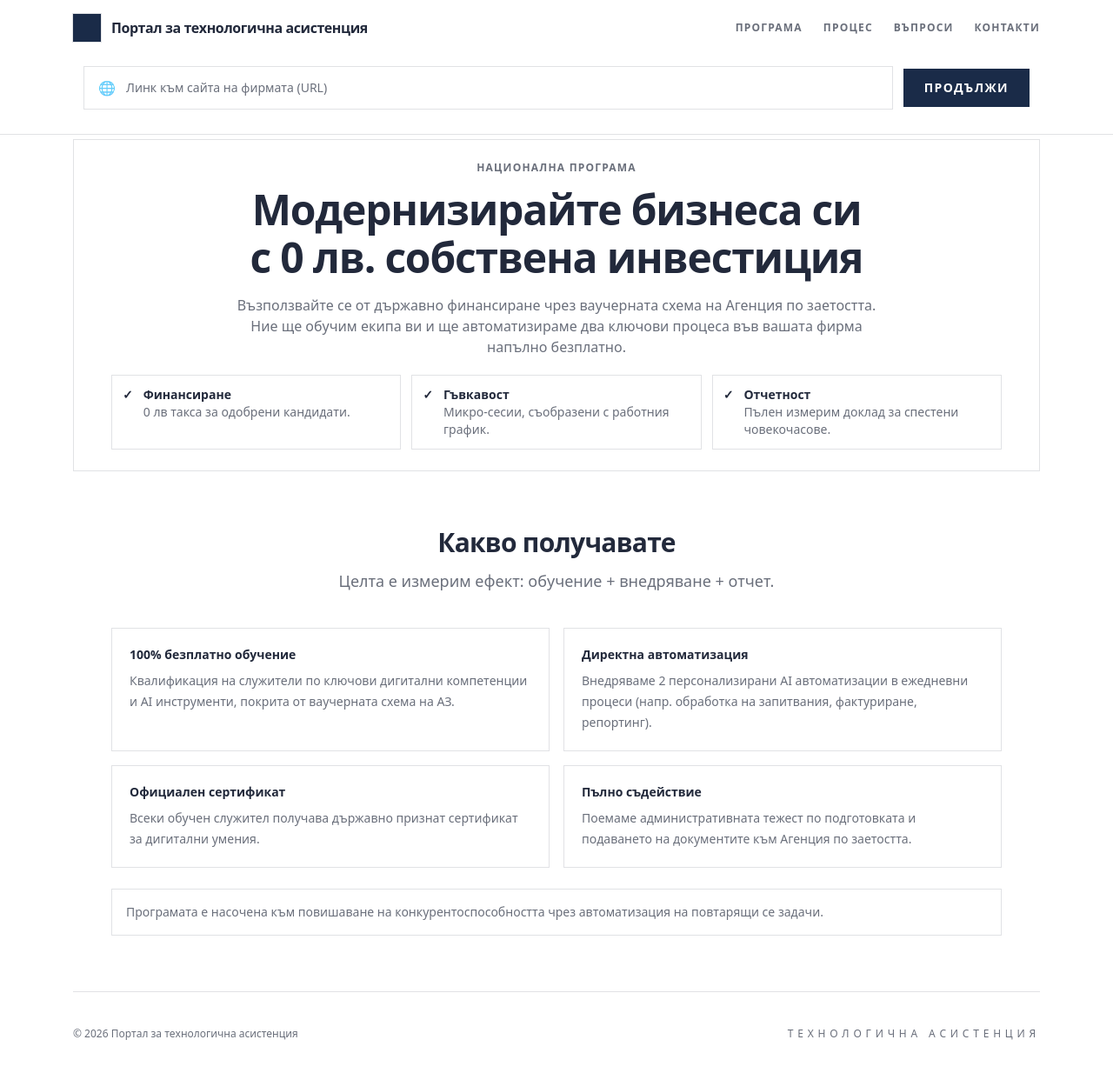
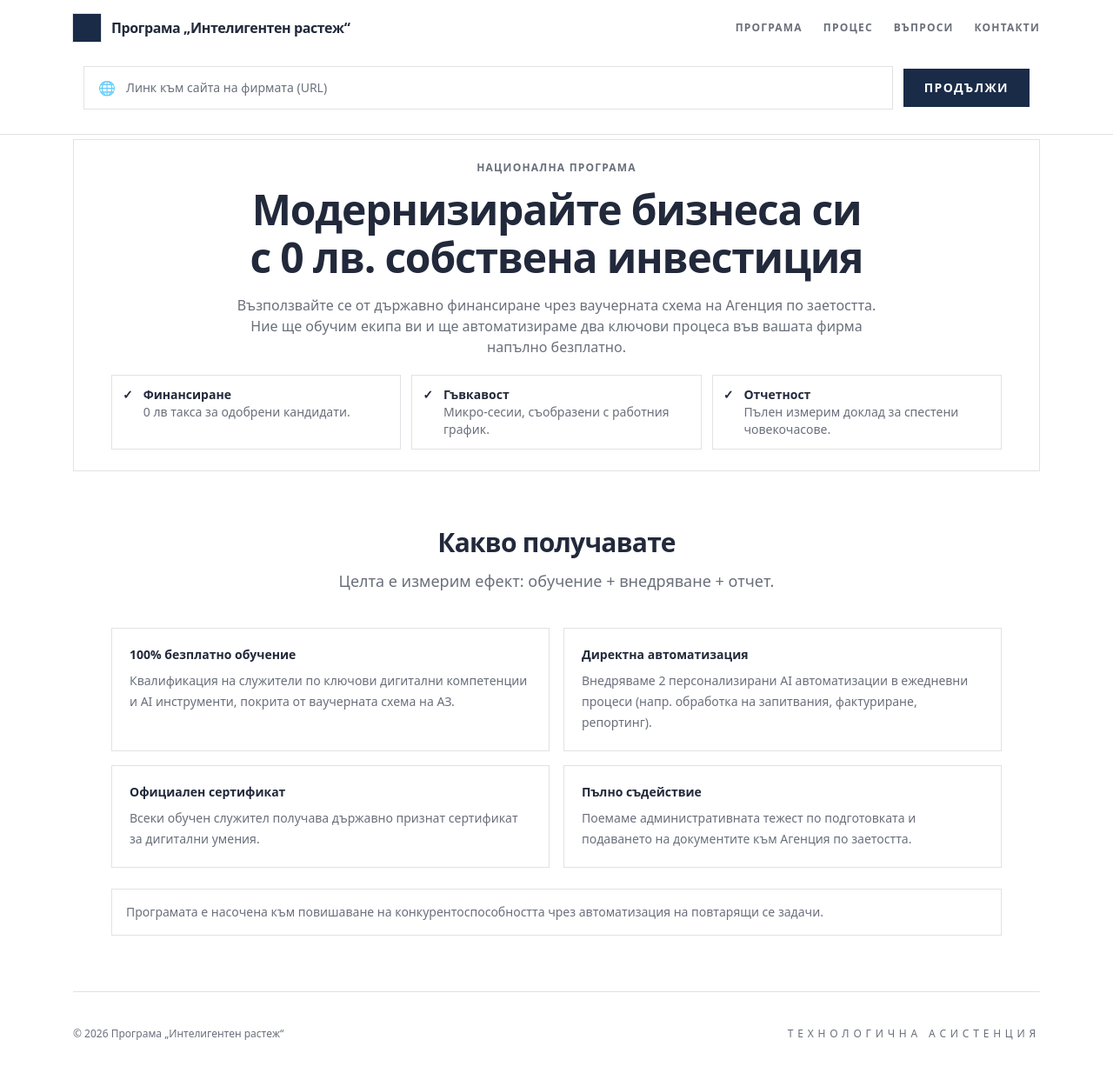
Before and after one commit to simeon619619619619-create/startwithai, a Next.js app: page / in a window 1280 px wide. Shown: the top 1234 px of the page at 87% size. Built offline with nearby package versions, Linux system fonts and the light colour scheme.

Commit message:
Branding: rename to 'Програма Интелигентен растеж'

```diff
--- a/src/app/chat/page.tsx
+++ b/src/app/chat/page.tsx
@@ -445,7 +445,7 @@ function ChatInner() {
         <div className="mx-auto flex max-w-5xl items-center justify-between gap-4 px-5 py-4">
           <div className="flex items-center gap-3">
             <div className="h-8 w-8 rounded-xl bg-gradient-to-br from-sky-400/80 via-emerald-300/60 to-sky-400/30 ring-1 ring-white/15" />
-            <div className="font-semibold tracking-tight text-[color:var(--text)]">Портал за технологична асистенция</div>
+            <div className="font-semibold tracking-tight text-[color:var(--text)]">Програма „Интелигентен растеж“</div>
           </div>
           <button
             onClick={() => router.push("/")}
--- a/src/app/layout.tsx
+++ b/src/app/layout.tsx
@@ -2,7 +2,7 @@ import type { Metadata } from "next";
 import "./globals.css";
 
 export const metadata: Metadata = {
-  title: "Портал за технологична асистенция — кандидатстване за AI одит",
+  title: "Програма „Интелигентен растеж“ — кандидатстване за AI одит",
   description:
     "Проверка на допустимост + безплатен AI одит и внедряване по ваучерната схема на Агенция по заетостта (при одобрение).",
   metadataBase: new URL("https://startwithai.vercel.app"),
--- a/src/app/page.tsx
+++ b/src/app/page.tsx
@@ -105,7 +105,7 @@ export default function HomePage() {
         {/* Footer */}
         <footer className="mt-16 border-t border-[color:var(--stroke)] py-10 text-xs text-[color:var(--muted)]">
           <div className="mx-auto flex max-w-6xl flex-col items-center justify-between gap-3 md:flex-row">
-            <div>© {new Date().getFullYear()} Портал за технологична асистенция</div>
+            <div>© {new Date().getFullYear()} Програма „Интелигентен растеж“</div>
             <div className="uppercase tracking-[0.4em]">Технологична асистенция</div>
           </div>
         </footer>
--- a/src/app/thanks/page.tsx
+++ b/src/app/thanks/page.tsx
@@ -7,7 +7,7 @@ export default function ThanksPage() {
         <div className="mx-auto flex max-w-6xl items-center justify-between gap-4 px-5 py-4">
           <div className="flex items-center gap-3">
             <div className="h-8 w-8 rounded-xl bg-gradient-to-br from-[color:var(--accent)] to-[color:var(--accent-2)] ring-1 ring-[color:var(--stroke)]" />
-            <div className="font-semibold tracking-tight text-[color:var(--text)]">Портал за технологична асистенция</div>
+            <div className="font-semibold tracking-tight text-[color:var(--text)]">Програма „Интелигентен растеж“</div>
           </div>
         </div>
       </header>
--- a/src/components/SiteHeader.tsx
+++ b/src/components/SiteHeader.tsx
@@ -10,7 +10,7 @@ export default function SiteHeader() {
         <div className="flex items-center justify-between gap-4 py-4">
           <Link href="/" className="flex items-center gap-3">
             <div className="h-8 w-8 bg-[color:var(--accent)] ring-1 ring-[color:var(--stroke)]" />
-            <div className="font-semibold tracking-tight text-[color:var(--text)]">Портал за технологична асистенция</div>
+            <div className="font-semibold tracking-tight text-[color:var(--text)]">Програма „Интелигентен растеж“</div>
           </Link>
 
           <nav className="hidden items-center gap-6 text-xs font-semibold uppercase tracking-widest text-[color:var(--muted)] md:flex">
```
